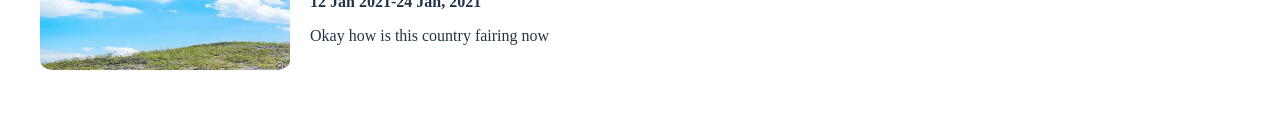
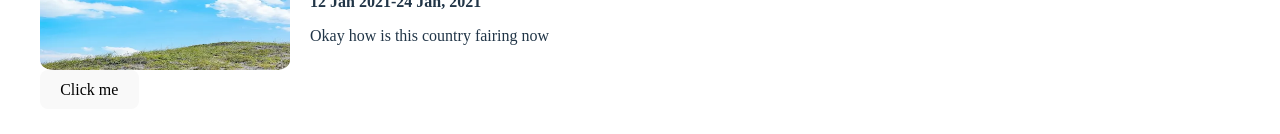
Before and after one commit to Shadowcruv/first-react, a React (Vite) app: page / in a window 1280 px wide. Shown: the part 652-786 px from the top of the page. Built offline with nearby package versions, Linux system fonts and the light colour scheme.

Commit message:
testing how to use button onclick in react

```diff
--- a/src/App.jsx
+++ b/src/App.jsx
@@ -51,6 +51,10 @@ import data from './data'
 
 //for travel journal(Entry.jsx)
 export default function App(){
+
+  function handleClick(){
+    console.log("I was clicked")
+  }
 
   // const entryComponentList = [
   //   <Entry
@@ -116,6 +120,7 @@ export default function App(){
     <>
       <Header />
       {entryDataComponentList}
+      <button onClick={handleClick}>Click me</button>
     </>
 
   )
```
Also changed, not shown: src/index.css (+25 -0 lines).
